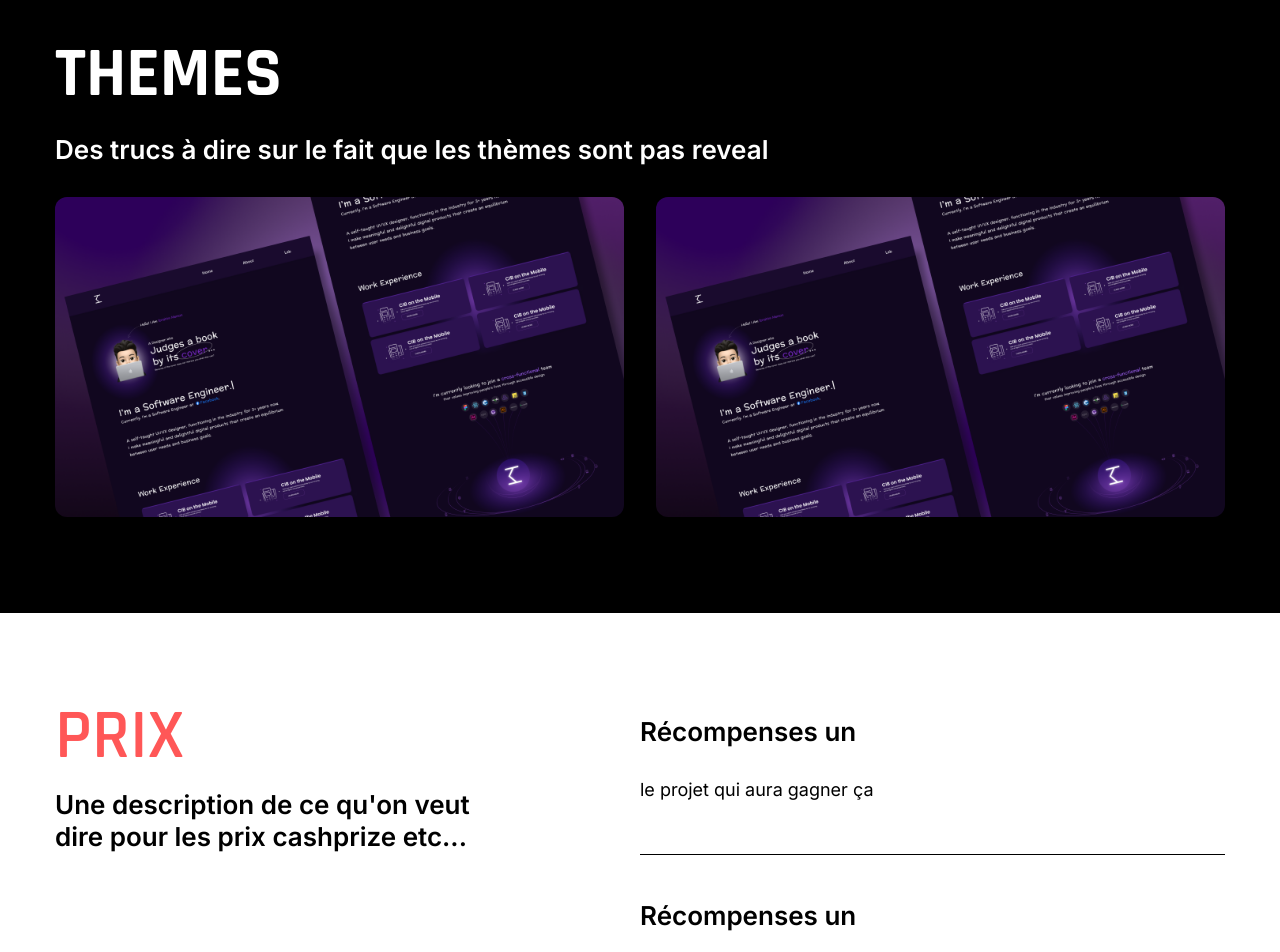
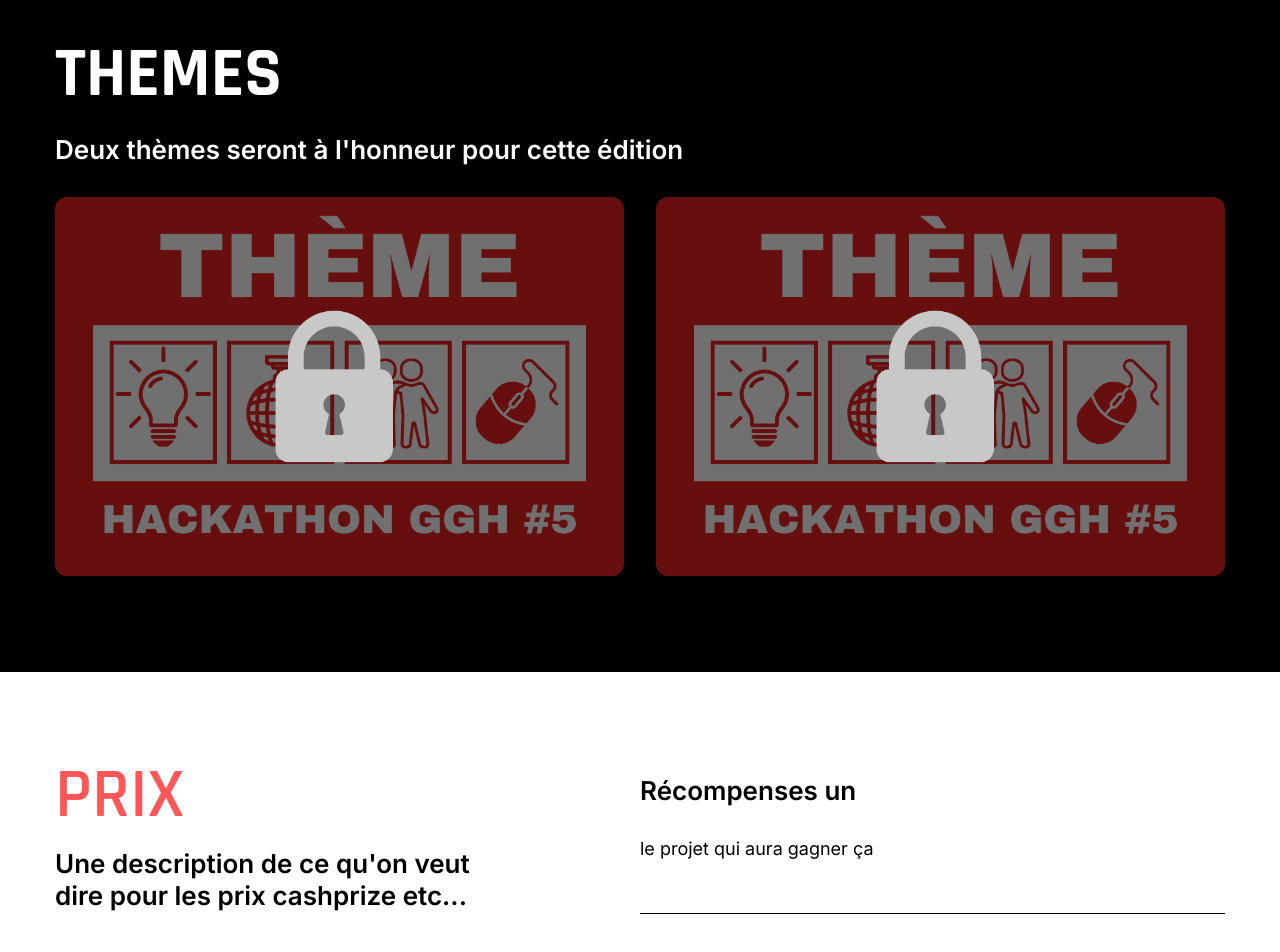
Before and after one commit to jeannemorin/ggh-website-rebuild, a React (Create React App) app: page /hackathon in a window 1280 px wide. Shown: the part 1400-2352 px from the top of the page. Built offline with nearby package versions, Linux system fonts and the light colour scheme; a web font is replaced by a local one.

Commit message:
thèmes good

```diff
--- a/src/components/Hackathon.js
+++ b/src/components/Hackathon.js
@@ -1,5 +1,6 @@
 import Banner from "./Hackathon/Banner";
 import FAQ from "./Hackathon/FAQ";
+import Join from "./Hackathon/Join";
 import Jury from "./Hackathon/Jury";
 import Prix from "./Hackathon/Prix";
 import Theme from "./Hackathon/Theme";
@@ -8,14 +9,6 @@ import Vision from "./Hackathon/Vision"
 import Header from './Header_Nav/HeaderTopTwoColors';
 import Marquee from "react-fast-marquee";
 
-import Card from "./utils/Card";
-
-/*<Banner />
-        <Vision />
-        <Theme />
-        <Prix />
-        <Jury />
-        <FAQ />*/
 
 const Hackathon = () => {
 
@@ -27,6 +20,7 @@ const Hackathon = () => {
         <Theme />
         <Prix />
         <Jury />
+        <Join />
         <FAQ />
     </div>)
 }
--- /dev/null
+++ b/src/components/Hackathon/Join.js
@@ -0,0 +1,45 @@
+import React from "react";
+
+import {motion } from 'framer-motion'
+
+import {fadeIn} from '../../variants'
+
+const Join = () => {
+    return (
+    <section id="prix" className='section'>
+      <div className="container mx-auto">
+
+        <div className='flex flex-col lg:flex-row gap-x-12'>
+          {/*title of the section*/}
+          <motion.div
+          variants={fadeIn('right',0.3)}
+          initial='hidden'
+          whileInView={'show'}
+          viewport={{once: false, amount: 0.3}}
+          className='flex-1 mb-12 lg:mb-0'>
+
+            <h1 className='h1 text-accent mb-16'>POURQUOI PARTICIPER ?</h1>
+            <p className="h3 leading-8">D’abord apprendre ! Le Hackathon ce n’est pas une question de niveau c’est une question d’envie d’apprendre beaucoup, par soi même, en un lapse de temps très réduit. En plus de ça, les participants sont accompagnés par des coachs pro tout le week-end  📚 💪</p>
+          </motion.div>
+
+
+          <motion.div
+          variants={fadeIn('left',0.5)}
+          initial='hidden'
+          whileInView={'show'}
+          viewport={{once: false, amount: 0.3}}
+          className='flex-1 w-full'>
+
+            <p className="h3 leading-8"> Pour mettre un premier pas dans l’entrepreneuriat ! Le Hackathon GGH vise à initier et donner envie aux étudiants de se lancer dans l’aventure entrepreneurial en créant des espaces où l’on peut échouer, beaucoup, avant de se lancer dans le grand bain 🚀</p>
+            <p className="h3 leading-8">Pour venir se mesurer aux étudiants de d’autres écoles d’info ou d’ingénieurs ! Et montrer de quel bois on se chauffe dans votre école 🔥
+                                            Chaque année une quinzaine d’école sont représentées dans la compétition.</p>
+            <p className="h3 leading-8">Et enfin pour passer un super week-end de folie 🎉 Pizza, Goodies, Animation, Rencontre seront au rendez-vous dans un cadre bon enfant et étudiant 🎆</p>
+          </motion.div>
+        </div>
+      </div>
+
+    </section>
+    );
+  };
+
+  export default Join;
--- a/src/components/Hackathon/Theme.js
+++ b/src/components/Hackathon/Theme.js
@@ -1,6 +1,6 @@
 import React from "react";
 
-import Img from "../../assets/portfolio-img1.png";
+import Img from "../../assets/hackathon/thème 1.png";
 
 import {motion } from 'framer-motion'
 
@@ -17,7 +17,7 @@ const Theme = () => {
         <section id="theme" className="section bg-black">
             <div className="container mx-auto">
                 <h1 className="h1 text-white">THEMES</h1>
-                <h3 className="h3 text-white">Des trucs à dire sur le fait que les thèmes sont pas reveal</h3>
+                <h3 className="h3 text-white">Deux thèmes seront à l'honneur pour cette édition</h3>
 
                 {/*images*/}
                 <div className="flex lg:flex-row flex-col w-full gap-x-8">
@@ -29,10 +29,7 @@ const Theme = () => {
 
                             <img className='group-hover:scale-125 transition-all duration-500' src={Img} alt='' />
                             <div className='absolute -bottom-full left-12 group-hover:bottom-24 transition-all duration-500 z-50'>
-                                <span className='h1 text-red'>Thème 1</span>
-                            </div>
-                            <div className='absolute -bottom-full left-12 group-hover:bottom-14 transition-all duration-500 z-50'>
-                                <span className='text-4x1 text-white'>A découvrir le 13 juin.</span>
+                                <span className='h2 text-white'>A découvrir le 13 juin</span>
                             </div>
                         </div>
                     </div>
@@ -44,10 +41,7 @@ const Theme = () => {
 
                             <img className='group-hover:scale-125 transition-all duration-500' src={Img} alt='' />
                             <div className='absolute -bottom-full left-12 group-hover:bottom-24 transition-all duration-500 z-50'>
-                                <span className='h1 text-red'>Thème 2</span>
-                            </div>
-                            <div className='absolute -bottom-full left-12 group-hover:bottom-14 transition-all duration-500 z-50'>
-                                <span className='text-4x1 text-white'>A découvrir le 13 juin</span>
+                                <span className='h2 text-white'>A découvrir le 13 juin</span>
                             </div>
                         </div>
                     </div>
```
Also changed, not shown: src/assets/hackathon/thème 1.png (added).
